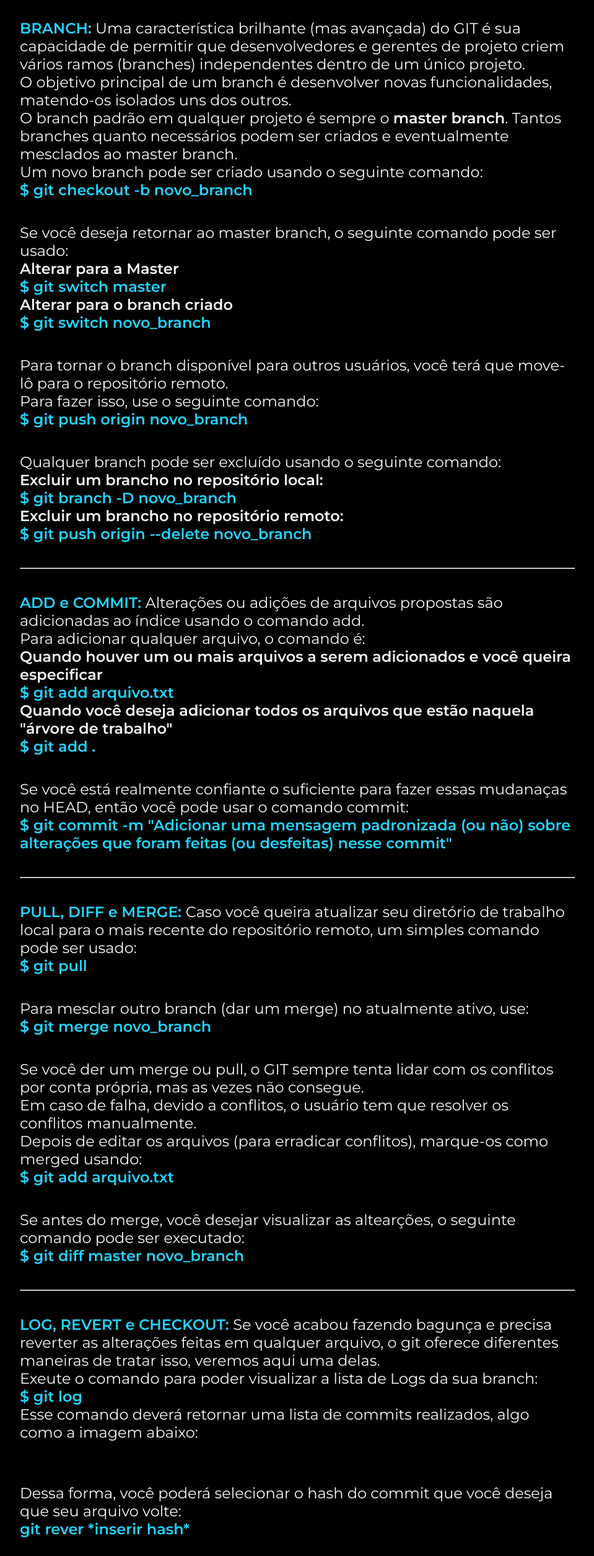
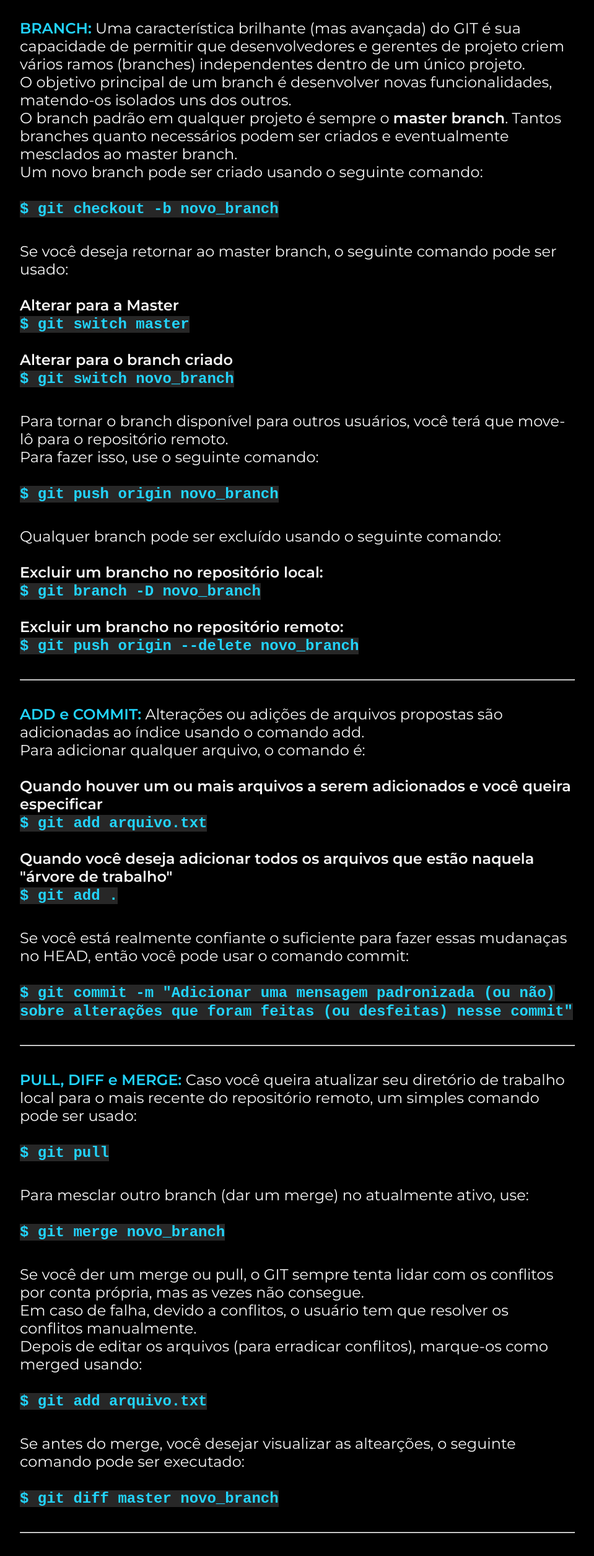
Before and after one commit to kcaio/treinamento-qa, a plain HTML site: page git.html in a window 1280 px wide. Shown: the part 240-2751 px from the top of the page at 62% size, without its empty margins (160-1119 px from the left). Drawn offline with nearby package versions, Linux system fonts and the light colour scheme.

Commit message:
Melhoria de apresentacao da pagina git

```diff
--- a/git.html
+++ b/git.html
@@ -28,84 +28,146 @@
                 O objetivo principal de um branch é desenvolver novas funcionalidades, matendo-os isolados uns dos outros.<br>
                 O branch padrão em qualquer projeto é sempre o <strong>master branch</strong>. Tantos branches quanto necessários
                 podem ser criados e eventualmente mesclados ao master branch.<br>
-                Um novo branch pode ser criado usando o seguinte comando: <br>
-                <strong class="titulo-destaque">$ git checkout -b novo_branch</strong>
+                Um novo branch pode ser criado usando o seguinte comando: <br><br>
+                <strong class="titulo-destaque">
+                    <code class="apresentacao_conteudo_terminal">
+                        $ git checkout -b novo_branch
+                    </code>
+                </strong>
             </p>
             <p class="apresentacao_conteudo_texto">
-                Se você deseja retornar ao master branch, o seguinte comando pode ser usado:<br>
+                Se você deseja retornar ao master branch, o seguinte comando pode ser usado:<br><br>
                 <b>Alterar para a Master</b><br>
-                <strong class="titulo-destaque">$ git switch master</strong><br>
+                <strong class="titulo-destaque">
+                    <code class="apresentacao_conteudo_terminal">
+                        $ git switch master
+                    </code>
+                </strong><br><br>
                 <b>Alterar para o branch criado</b><br>
-                <strong class="titulo-destaque">$ git switch novo_branch</strong>
+                <strong class="titulo-destaque">
+                    <code class="apresentacao_conteudo_terminal">
+                        $ git switch novo_branch
+                    </code>
+                </strong>
             </p>
             <p class="apresentacao_conteudo_texto">
                 Para tornar o branch disponível para outros usuários, você terá que move-lô para o repositório remoto.<br>
-                Para fazer isso, use o seguinte comando: <br>
-                <strong class="titulo-destaque">$ git push origin novo_branch</strong>
+                Para fazer isso, use o seguinte comando: <br><br>
+                <strong class="titulo-destaque">
+                    <code class="apresentacao_conteudo_terminal">
+                        $ git push origin novo_branch
+                    </code>
+                </strong>
             </p>
             <p class="apresentacao_conteudo_texto">
-                Qualquer branch pode ser excluído usando o seguinte comando: <br>
+                Qualquer branch pode ser excluído usando o seguinte comando: <br><br>
                 <b>Excluir um brancho no repositório local: </b><br>
-                <strong class="titulo-destaque">$ git branch -D novo_branch</strong><br>
+                <strong class="titulo-destaque">
+                    <code class="apresentacao_conteudo_terminal">
+                        $ git branch -D novo_branch
+                    </code>
+                </strong><br><br>
                 <b>Excluir um brancho no repositório remoto: </b><br>
-                <strong class="titulo-destaque">$ git push origin --delete novo_branch</strong>
+                <strong class="titulo-destaque">
+                    <code class="apresentacao_conteudo_terminal">
+                        $ git push origin --delete novo_branch
+                    </code>
+                </strong>
             </p>
             <hr>
             <p class="apresentacao_conteudo_texto">
                 <strong class="titulo-destaque">ADD e COMMIT: </strong>
                 Alterações ou adições de arquivos propostas são adicionadas ao índice usando o comando add.<br>
-                Para adicionar qualquer arquivo, o comando é:<br>
+                Para adicionar qualquer arquivo, o comando é:<br><br>
                 <b>Quando houver um ou mais arquivos a serem adicionados e você queira especificar</b><br>
-                <strong class="titulo-destaque">$ git add arquivo.txt</strong><br>
+                <strong class="titulo-destaque">
+                    <code class="apresentacao_conteudo_terminal">
+                        $ git add arquivo.txt
+                    </code>
+                </strong><br><br>
                 <b>Quando você deseja adicionar todos os arquivos que estão naquela "árvore de trabalho"</b><br>
-                <strong class="titulo-destaque">$ git add .</strong><br>
+                <strong class="titulo-destaque">
+                    <code class="apresentacao_conteudo_terminal">
+                        $ git add .
+                    </code>
+                </strong><br>
             </p>
             <p class="apresentacao_conteudo_texto">
                 Se você está realmente confiante o suficiente para fazer essas mudanaças no HEAD, então você pode usar o comando
-                commit:<br>
+                commit:<br><br>
                 <strong class="titulo-destaque">
-                    $ git commit -m "Adicionar uma mensagem padronizada (ou não) sobre alterações que foram feitas (ou desfeitas)
-                    nesse commit"
+                    <code class="apresentacao_conteudo_terminal">
+                        $ git commit -m "Adicionar uma mensagem padronizada (ou não) sobre alterações que foram feitas (ou desfeitas)
+                        nesse commit"
+                    </code>
                 </strong>
             </p>
             <hr>
             <p class="apresentacao_conteudo_texto">
                 <strong class="titulo-destaque">PULL, DIFF e MERGE: </strong>
                 Caso você queira atualizar seu diretório de trabalho local para o mais recente do repositório remoto, um simples
-                comando pode ser usado:<br>
-                <strong class="titulo-destaque">$ git pull</strong>
+                comando pode ser usado:<br><br>
+                <strong class="titulo-destaque">
+                    <code class="apresentacao_conteudo_terminal">
+                        $ git pull
+                    </code>
+                </strong>
             </p>
             <p class="apresentacao_conteudo_texto">
-                Para mesclar outro branch (dar um merge) no atualmente ativo, use:<br>
-                <strong class="titulo-destaque">$ git merge novo_branch</strong>
+                Para mesclar outro branch (dar um merge) no atualmente ativo, use:<br><br>
+                <strong class="titulo-destaque">
+                    <code class="apresentacao_conteudo_terminal">
+                        $ git merge novo_branch
+                    </code>
+                </strong>
             </p>
             <p class="apresentacao_conteudo_texto">
                 Se você der um merge ou pull, o GIT sempre tenta lidar com os conflitos por conta própria, mas as vezes não consegue.<br>
                 Em caso de falha, devido a conflitos, o usuário tem que resolver os conflitos manualmente.<br>
-                Depois de editar os arquivos (para erradicar conflitos), marque-os como merged usando:<br>
-                <Strong class="titulo-destaque">$ git add arquivo.txt</Strong>
+                Depois de editar os arquivos (para erradicar conflitos), marque-os como merged usando:<br><br>
+                <Strong class="titulo-destaque">
+                    <code class="apresentacao_conteudo_terminal">
+                        $ git add arquivo.txt
+                    </code>
+                </Strong>
             </p>
             <p class="apresentacao_conteudo_texto">
-                Se antes do merge, você desejar visualizar as altearções, o seguinte comando pode ser executado:<br>
-                <strong class="titulo-destaque">$ git diff master novo_branch</strong>
+                Se antes do merge, você desejar visualizar as altearções, o seguinte comando pode ser executado:<br><br>
+                <strong class="titulo-destaque">
+                    <code class="apresentacao_conteudo_terminal">
+                        $ git diff master novo_branch
+                    </code>
+                </strong>
             </p>
             <hr>
             <p class="apresentacao_conteudo_texto">
                 <strong class="titulo-destaque">LOG, REVERT e CHECKOUT: </strong>
                 Se você acabou fazendo bagunça e precisa reverter as alterações feitas em qualquer arquivo, o git oferece diferentes
                 maneiras de tratar isso, veremos aqui uma delas.<br>
-                Exeute o comando para poder visualizar a lista de Logs da sua branch:<br>
-                <strong class="titulo-destaque">$ git log</strong><br>
+                Exeute o comando para poder visualizar a lista de Logs da sua branch:<br><br>
+                <strong class="titulo-destaque">
+                    <code class="apresentacao_conteudo_terminal">
+                        $ git log
+                    </code>
+                </strong><br>
                 Esse comando deverá retornar uma lista de commits realizados, algo como a imagem abaixo:<br>
-                <img>
+                <img src="assets/git_log.png" alt="Retorno de Log do repositório">
             </p>
             <p class="apresentacao_conteudo_texto">
-                Dessa forma, você poderá selecionar o hash do commit que você deseja que seu arquivo volte:<br>
-                <strong class="titulo-destaque">git rever *inserir hash*</strong>
+                Dessa forma, você poderá selecionar o hash do commit que você deseja que seu arquivo volte:<br><br>
+                <strong class="titulo-destaque">
+                    <code class="apresentacao_conteudo_terminal">
+                        git revert 91a3f0b70213a66e809f07048c3f5c5078b64fca
+                    </code>
+                </strong>
             </p>
             <p class="apresentacao_conteudo_texto">
-                Caso você queira só desfazer as alterações que ainda não foram commitadas, rode o comando:<br>
-                <strong class="titulo-destaque">$ git checkout -- arquivo.txt</strong><br>
+                Caso você queira só desfazer as alterações que ainda não foram commitadas, rode o comando:<br><br>
+                <strong class="titulo-destaque">
+                    <code class="apresentacao_conteudo_terminal">
+                        $ git checkout -- arquivo.txt
+                    </code>
+                </strong><br>
                 Isso substituirá as atlreações da árvore de trabalho pelos  últimos dados presentes no HEAD. Quaisuqer alterações que
                 já tenham sido adicionados ao índice, não serão prejudicadas.
             </p>
@@ -114,13 +176,21 @@
             <p class="apresentacao_conteudo_texto">
                 <strong class="titulo-destaque-atencao">ATENÇÃO: </strong>
                 Lembre-se, antes de enviar as coisa para o repositório remoto, é necessário que você atualzie seu repositório local.
-                Dessa forma, utilize o comando:<br>
-                <strong class="titulo-destaque">$ git pull</strong>
+                Dessa forma, utilize o comando:<br><br>
+                <strong class="titulo-destaque">
+                    <code class="apresentacao_conteudo_terminal">
+                        $ git pull
+                    </code>
+                </strong>
             </p>
             <p class="apresentacao_conteudo_texto">
                 Para poder enviar qualquer alteraçõa feita, o repositório local precisa estar atualizado com as úlitmas alterações
-                enviadas para o repositório remoto:<br>
-                <strong class="titulo-destaque">$ git pushorigin novo_branch</strong>
+                enviadas para o repositório remoto:<br><br>
+                <strong class="titulo-destaque">
+                    <code class="apresentacao_conteudo_terminal">
+                        $ git pushorigin novo_branch
+                    </code>
+                </strong>
             </p>
         </section>
     </main>
--- a/styles/style.css
+++ b/styles/style.css
@@ -81,6 +81,10 @@ body {
     font-size: 1.0rem;
 }
 
+.apresentacao_conteudo_terminal {
+    background-color: var(--cor-hover);
+}
+
 .apresentacao_links {
     display: flex;
     flex-direction: column;
```
Also changed, not shown: assets/git_log.png (added).
